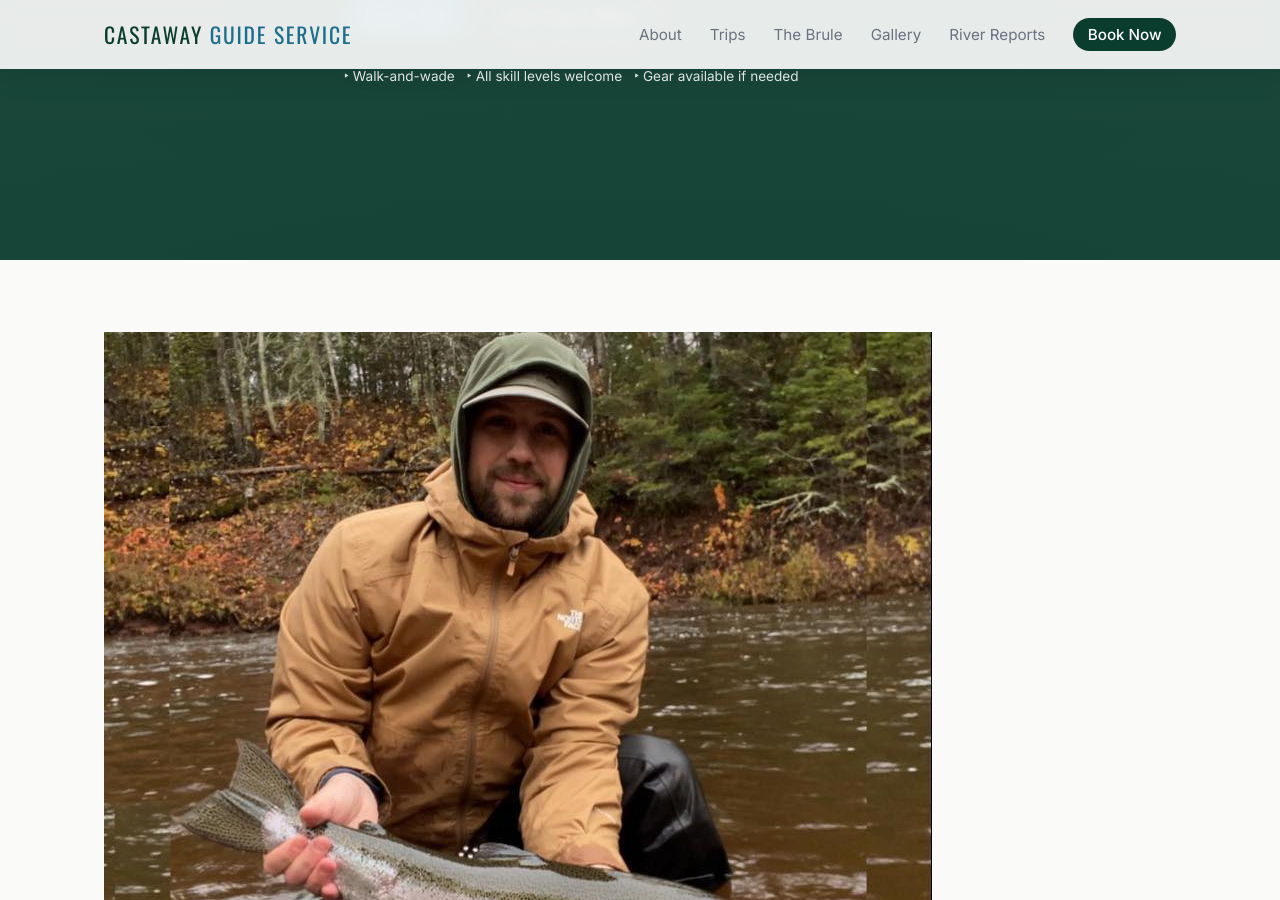
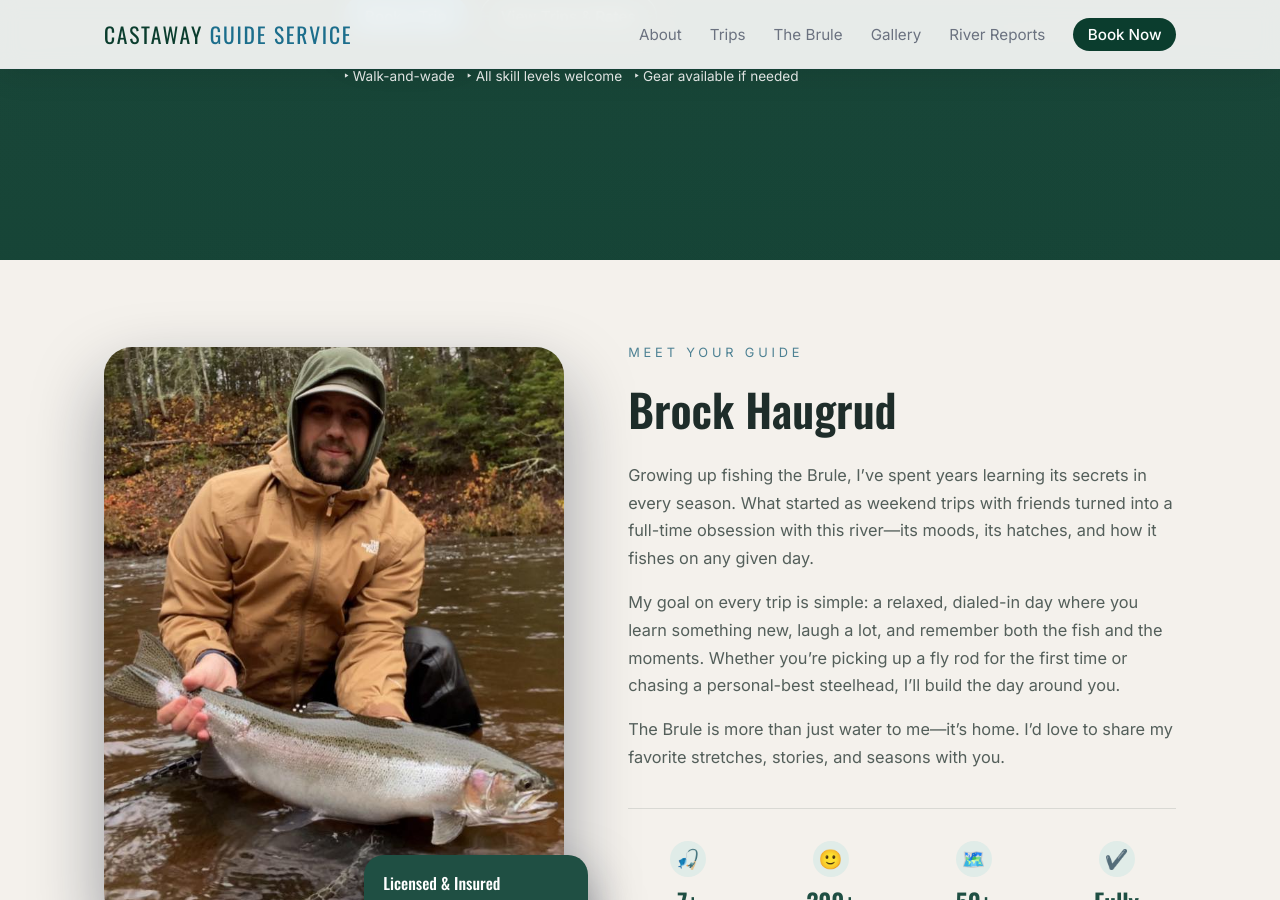
Before and after one commit to adamholden7/CastAwayGuideService, a Jekyll site: the page built from index.md, in a window 1280 px wide and 900 px high, scrolled down 559 px. Built offline with Jekyll 4.4.1, drawn with Linux system fonts in a browser that asks for light colours.

Commit message:
Update styles.css

```diff
--- a/assets/css/styles.css
+++ b/assets/css/styles.css
@@ -878,3 +878,163 @@ a {
     flex-direction: column;
   }
 }
+
+/* ABOUT / MEET YOUR GUIDE (modeled after Tailwind version) */
+
+.section-about {
+  background: #f4f1ec; /* light tan like the mock */
+}
+
+/* Grid layout similar to lg:grid-cols-2 gap-16 */
+.about-grid {
+  display: grid;
+  grid-template-columns: minmax(0, 1.05fr) minmax(0, 1.25fr);
+  gap: 4rem;
+  align-items: center;
+}
+
+/* Image side */
+.about-image-wrap {
+  position: relative;
+}
+
+.about-image-frame {
+  aspect-ratio: 4 / 5;
+  border-radius: 1.75rem;
+  overflow: hidden;
+  box-shadow: 0 32px 70px rgba(15, 23, 42, 0.4);
+  background: #eee;
+}
+
+.about-image-frame img {
+  width: 100%;
+  height: 100%;
+  object-fit: cover;
+  display: block;
+}
+
+/* Accent badge in corner */
+.about-accent-card {
+  position: absolute;
+  right: -1.5rem;
+  bottom: -1.5rem;
+  background: #1f4f43;
+  color: #fff;
+  padding: 1rem 1.2rem;
+  border-radius: 1.25rem;
+  box-shadow: 0 22px 50px rgba(15, 23, 42, 0.5);
+  max-width: 14rem;
+}
+
+.about-accent-title {
+  font-family: "Oswald", system-ui, sans-serif;
+  font-size: 1rem;
+  font-weight: 500;
+  margin: 0 0 0.2rem;
+}
+
+.about-accent-text {
+  font-size: 0.85rem;
+  margin: 0;
+  opacity: 0.9;
+}
+
+/* Content side */
+.eyebrow-accent {
+  color: #306e84;
+  letter-spacing: 0.3em;
+}
+
+.about-heading {
+  font-family: "Oswald", system-ui, sans-serif;
+  font-size: clamp(2.1rem, 3vw + 1rem, 2.8rem);
+  font-weight: 700;
+  color: #1e2d2a;
+  margin: 0 0 1.25rem;
+}
+
+.about-body {
+  color: rgba(30, 45, 42, 0.75);
+  font-size: 1.02rem;
+  line-height: 1.7;
+}
+
+.about-body p {
+  margin-bottom: 0.9rem;
+}
+
+/* Stats grid */
+.about-stats {
+  display: grid;
+  grid-template-columns: repeat(4, minmax(0, 1fr));
+  gap: 1.5rem;
+  margin-top: 2.25rem;
+  padding-top: 2rem;
+  border-top: 1px solid rgba(30, 45, 42, 0.12);
+}
+
+.about-stat {
+  text-align: center;
+}
+
+.about-stat-icon {
+  width: 2.25rem;
+  height: 2.25rem;
+  border-radius: 999px;
+  display: flex;
+  align-items: center;
+  justify-content: center;
+  margin: 0 auto 0.4rem;
+  background: #e0ece8;
+  font-size: 1.2rem;
+}
+
+.about-stat-value {
+  font-family: "Oswald", system-ui, sans-serif;
+  font-size: 1.5rem;
+  font-weight: 700;
+  color: #1f4f43;
+  margin: 0;
+}
+
+.about-stat-label {
+  margin: 0.1rem 0 0;
+  font-size: 0.82rem;
+  color: rgba(30, 45, 42, 0.7);
+}
+
+/* Responsive tweaks */
+@media (max-width: 1024px) {
+  .about-grid {
+    gap: 2.5rem;
+  }
+
+  .about-stats {
+    grid-template-columns: repeat(2, minmax(0, 1fr));
+  }
+
+  .about-accent-card {
+    right: 0;
+    bottom: -1rem;
+  }
+}
+
+@media (max-width: 720px) {
+  .about-grid {
+    grid-template-columns: 1fr;
+  }
+
+  .about-image-wrap {
+    order: -1;
+  }
+
+  .about-accent-card {
+    position: static;
+    margin-top: 0.75rem;
+    max-width: none;
+  }
+
+  .about-stats {
+    grid-template-columns: 1fr 1fr;
+  }
+}
```
